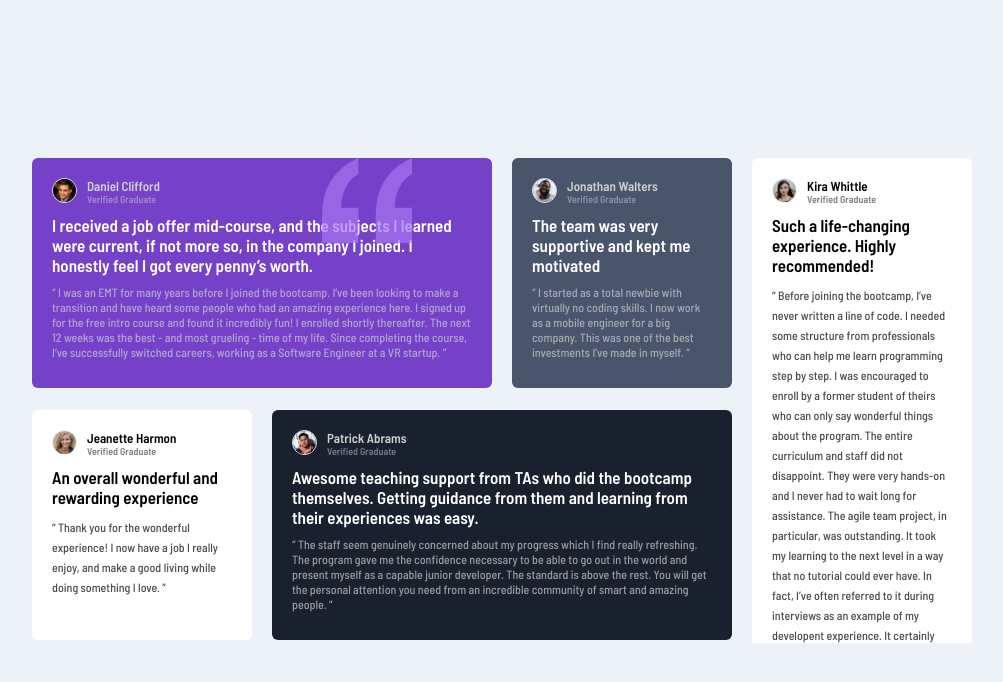
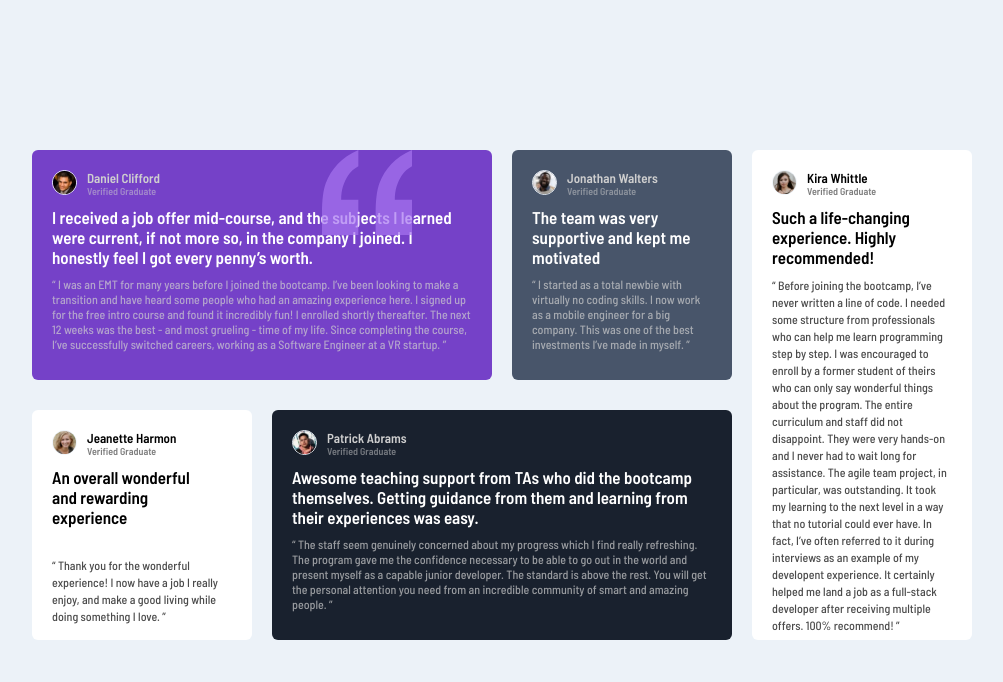
Before and after one commit to monsor3s/react-testimonials-grid, a React (Create React App) app: page / in a window 1280 px wide. Shown: the top 682 px of the page, without its empty margins (138-1141 px from the left). Built offline with nearby package versions, Linux system fonts and the light colour scheme.

Commit message:
updt cmmt

```diff
--- a/src/components/IndexHomePage.tsx
+++ b/src/components/IndexHomePage.tsx
@@ -88,7 +88,7 @@ export const IndexHomePage = () => {
                         <SubtitleJeanette>Verified Graduate</SubtitleJeanette>
                     </HeaderSection>
                 <BodySectionJeanette>
-                An overall wonderful and rewarding experience
+                An overall wonderful<br/> and rewarding<br/> experience
                 </BodySectionJeanette>
                 <FooterSectionJeanette>
                 “ Thank you for the wonderful experience! I now have a job I really enjoy, and make a good living
--- a/src/components/styles.ts
+++ b/src/components/styles.ts
@@ -13,7 +13,7 @@ export const HomePage = styled.div`
 
 export const HomePageContainer = styled.div`
     width: 940px;
-    height: 485px;
+    height: 500px;
     position: relative;
     overflow: hidden;
     display: grid;
@@ -106,7 +106,7 @@ export const SectionJonathan = styled.div`
 export const SectionKira = styled.div`
     z-index: 0;
     width: 220px;
-    height: 600px;
+    height: 490px;
     background-color: var(--white);
     border-radius: 0.6rem;
     padding: 2rem;
@@ -130,7 +130,7 @@ export const BodySectionKira = styled(BodySection)`
 
 export const FooterSectionKira = styled(FooterSection)`
     color: var(--dark-gray-blue);
-    line-height: 2rem;
+    line-height: 1.7rem;
     opacity: 70%;
 `;
 
@@ -143,12 +143,14 @@ export const TitleJeanette = styled(TitleKira)`
 `;
 
 export const SubtitleJeanette = styled(SubtitleKira)`
+
 `;
 
 export const BodySectionJeanette = styled(BodySectionKira)`
 `;
 
 export const FooterSectionJeanette = styled(FooterSectionKira)`
+    margin-top: 3rem;
 `;
 
 export const SectionPatrick = styled(SectionDaniel)`
```
